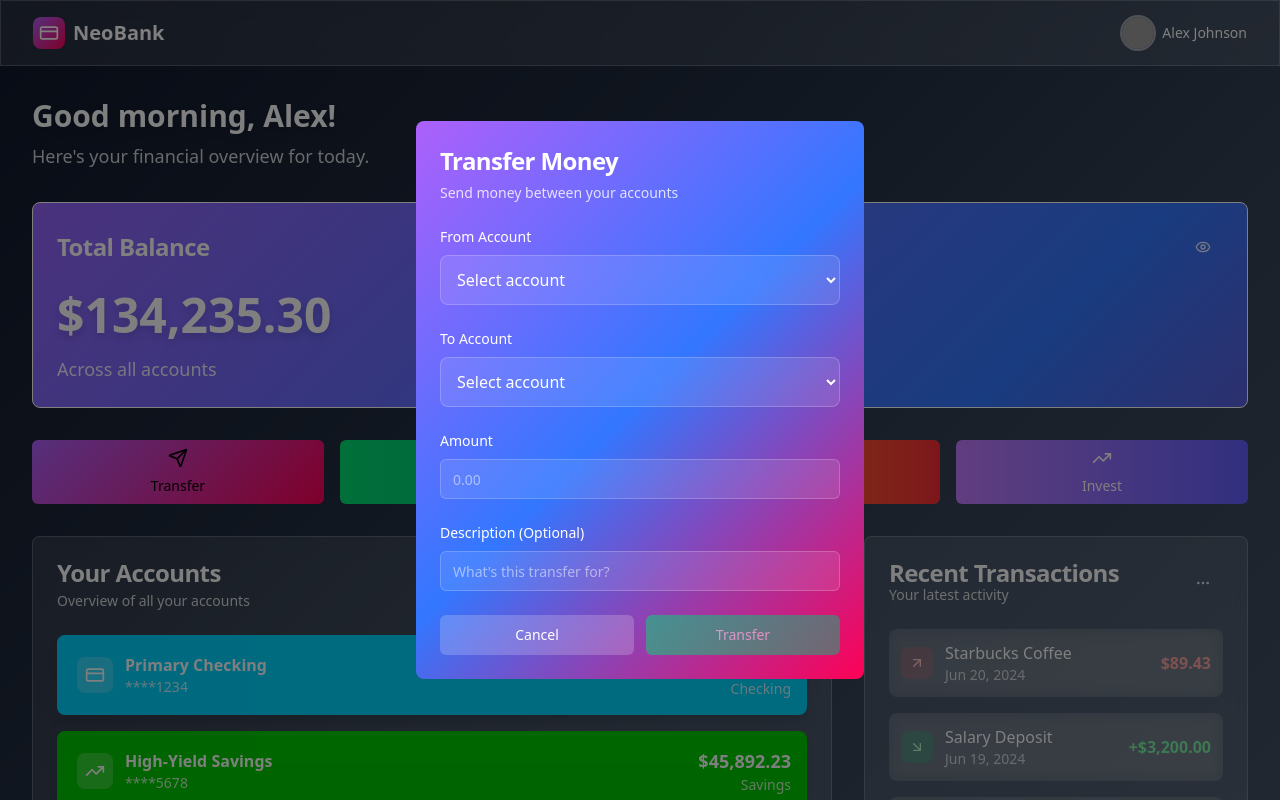
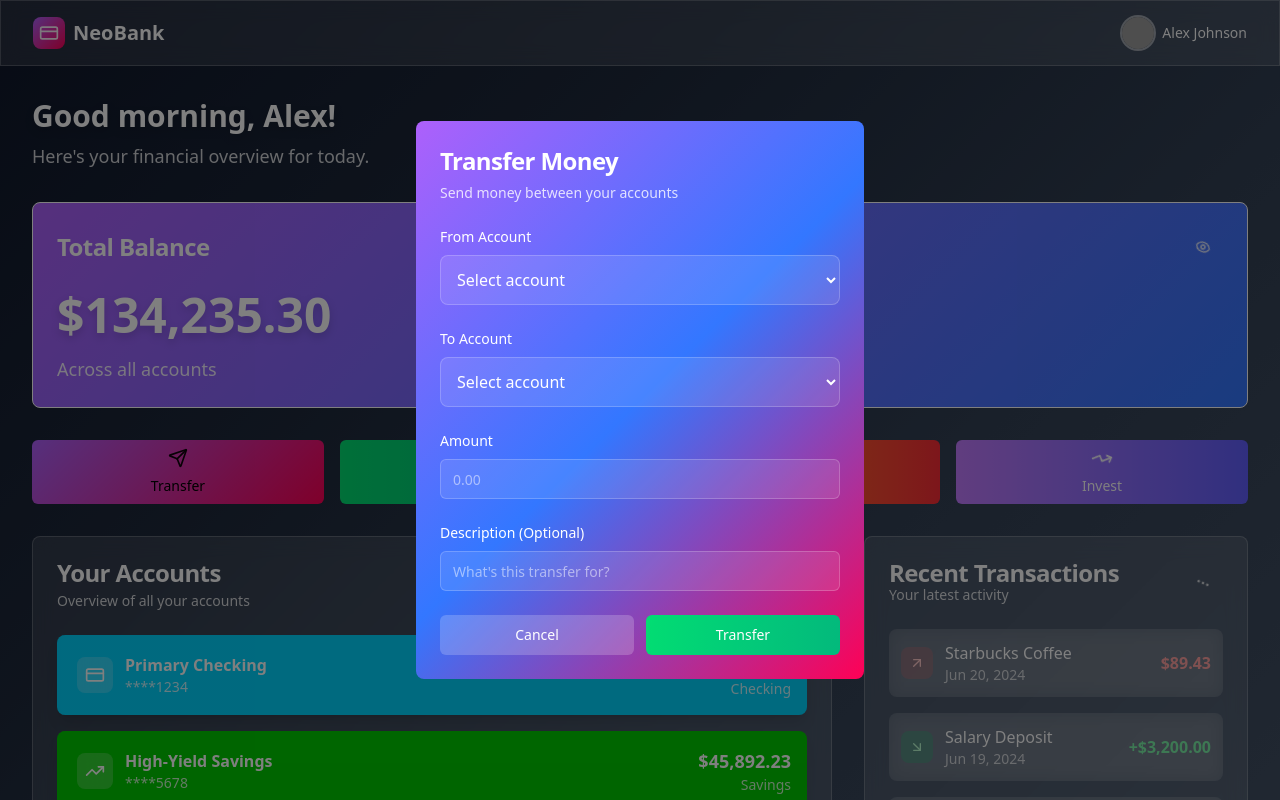
Before and after one commit to bugracinbat/banking-app, a React (Vite) app: page / in a window 1280 px wide. Both pictures are taken after a click on the button "Transfer". Shown: the top 800 px of the page. Built offline with nearby package versions, Linux system fonts and the light colour scheme; grey boxes are pictures that could not be loaded.

Commit message:
Add animations and hover effects to Dashboard and Transfer components; enhance styles in index.css for improved user experience.

```diff
--- a/src/components/Dashboard.tsx
+++ b/src/components/Dashboard.tsx
@@ -50,23 +50,23 @@ export function Dashboard() {
   return (
     <div className="min-h-screen gradient-professional">
       {/* Header */}
-      <header className="border-b glass-effect shadow-colorful">
+      <header className="border-b glass-effect shadow-colorful animate-fade-in">
         <div className="max-w-7xl mx-auto px-4 sm:px-6 lg:px-8">
           <div className="flex justify-between items-center h-16">
             <div className="flex items-center space-x-4">
-              <div className="flex items-center space-x-2">
-                <div className="w-8 h-8 gradient-primary rounded-lg flex items-center justify-center shadow-colorful">
-                  <CreditCard className="h-5 w-5 text-white" />
+              <div className="flex items-center space-x-2 animate-fade-in-left">
+                <div className="w-8 h-8 gradient-primary rounded-lg flex items-center justify-center shadow-colorful hover-glow animate-bounce-in">
+                  <CreditCard className="h-5 w-5 text-white animate-pulse-slow" />
                 </div>
                 <span className="text-xl font-bold text-white">NeoBank</span>
               </div>
             </div>
             <div className="flex items-center space-x-4">
-              <div className="flex items-center space-x-2">
+              <div className="flex items-center space-x-2 animate-fade-in-right">
                 <img
                   src={mockUser.avatar}
                   alt={mockUser.name}
-                  className="w-8 h-8 rounded-full ring-2 ring-white/50"
+                  className="w-8 h-8 rounded-full ring-2 ring-white/50 hover-lift"
                 />
                 <span className="text-sm font-medium text-white">
                   {mockUser.name}
@@ -79,27 +79,27 @@ export function Dashboard() {
 
       <main className="max-w-7xl mx-auto px-4 sm:px-6 lg:px-8 py-8">
         {/* Welcome Section */}
-        <div className="mb-8">
-          <h1 className="text-3xl font-bold mb-2 text-white drop-shadow-lg">
+        <div className="mb-8 animate-fade-in-up animate-delay-200">
+          <h1 className="text-3xl font-bold mb-2 text-white drop-shadow-lg animate-number">
             Good morning, {mockUser.name.split(" ")[0]}!
           </h1>
-          <p className="text-white/80 text-lg">
+          <p className="text-white/80 text-lg animate-fade-in animate-delay-300">
             Here's your financial overview for today.
           </p>
         </div>
 
         {/* Total Balance Card */}
-        <Card className="mb-8 gradient-card animate-gradient text-white shadow-colorful">
+        <Card className="mb-8 gradient-card animate-gradient text-white shadow-colorful hover-lift animate-fade-in-up animate-delay-500">
           <CardHeader>
             <div className="flex justify-between items-center">
-              <CardTitle className="text-white text-2xl">
+              <CardTitle className="text-white text-2xl animate-fade-in-left">
                 Total Balance
               </CardTitle>
               <Button
                 variant="ghost"
                 size="icon"
                 onClick={() => setShowBalance(!showBalance)}
-                className="text-white/90 hover:bg-white/10 shadow-pink"
+                className="text-white/90 hover:bg-white/10 shadow-pink hover:scale-110 transition-all duration-300 animate-spin-slow"
               >
                 {showBalance ? (
                   <Eye className="h-4 w-4" />
@@ -110,32 +110,34 @@ export function Dashboard() {
             </div>
           </CardHeader>
           <CardContent>
-            <div className="text-5xl font-bold mb-4 drop-shadow-lg">
+            <div className="text-5xl font-bold mb-4 drop-shadow-lg animate-number">
               {showBalance ? formatCurrency(totalBalance) : "••••••"}
             </div>
-            <p className="text-white/90 text-lg">Across all accounts</p>
+            <p className="text-white/90 text-lg animate-fade-in">
+              Across all accounts
+            </p>
           </CardContent>
         </Card>
 
         {/* Quick Actions */}
-        <div className="grid grid-cols-1 md:grid-cols-4 gap-4 mb-8">
+        <div className="grid grid-cols-1 md:grid-cols-4 gap-4 mb-8 animate-fade-in-up">
           <Button
-            className="h-16 flex-col space-y-2 gradient-primary shadow-colorful hover:scale-105 transition-transform"
+            className="h-16 flex-col space-y-2 gradient-primary shadow-colorful hover:scale-110 transition-all duration-300 hover-glow animate-bounce-in animate-delay-100"
             onClick={() => setShowTransfer(true)}
           >
-            <Send className="h-5 w-5" />
+            <Send className="h-5 w-5 animate-pulse-slow" />
             <span>Transfer</span>
           </Button>
-          <Button className="h-16 flex-col space-y-2 bg-gradient-to-r from-green-400 to-emerald-500 text-white shadow-blue hover:scale-105 transition-transform">
-            <Plus className="h-5 w-5" />
+          <Button className="h-16 flex-col space-y-2 bg-gradient-to-r from-green-400 to-emerald-500 text-white shadow-blue hover:scale-110 transition-all duration-300 hover-lift animate-bounce-in animate-delay-200">
+            <Plus className="h-5 w-5 animate-spin-slow" />
             <span>Add Money</span>
           </Button>
-          <Button className="h-16 flex-col space-y-2 bg-gradient-to-r from-orange-400 to-red-500 text-white shadow-pink hover:scale-105 transition-transform">
-            <CreditCard className="h-5 w-5" />
+          <Button className="h-16 flex-col space-y-2 bg-gradient-to-r from-orange-400 to-red-500 text-white shadow-pink hover:scale-110 transition-all duration-300 hover-glow animate-bounce-in animate-delay-300">
+            <CreditCard className="h-5 w-5 animate-pulse-slow" />
             <span>Pay Bills</span>
           </Button>
-          <Button className="h-16 flex-col space-y-2 bg-gradient-to-r from-purple-400 to-indigo-500 text-white shadow-colorful hover:scale-105 transition-transform">
-            <TrendingUp className="h-5 w-5" />
+          <Button className="h-16 flex-col space-y-2 bg-gradient-to-r from-purple-400 to-indigo-500 text-white shadow-colorful hover:scale-110 transition-all duration-300 hover-lift animate-bounce-in animate-delay-500">
+            <TrendingUp className="h-5 w-5 animate-spin-slow" />
             <span>Invest</span>
           </Button>
         </div>
@@ -143,19 +145,25 @@ export function Dashboard() {
         <div className="grid grid-cols-1 lg:grid-cols-3 gap-8">
           {/* Accounts Overview */}
           <div className="lg:col-span-2">
-            <Card className="glass-effect border-white/20 shadow-colorful">
+            <Card className="glass-effect border-white/20 shadow-colorful hover-lift animate-fade-in-left">
               <CardHeader>
-                <CardTitle className="text-white">Your Accounts</CardTitle>
-                <CardDescription className="text-white/80">
+                <CardTitle className="text-white animate-fade-in">
+                  Your Accounts
+                </CardTitle>
+                <CardDescription className="text-white/80 animate-fade-in animate-delay-100">
                   Overview of all your accounts
                 </CardDescription>
               </CardHeader>
               <CardContent>
                 <div className="space-y-4">
-                  {mockAccounts.map((account) => (
+                  {mockAccounts.map((account, index) => (
                     <div
                       key={account.id}
-                      className={`flex items-center justify-between p-4 rounded-lg account-${account.type} text-white shadow-lg hover:scale-105 transition-transform`}
+                      className={`flex items-center justify-between p-4 rounded-lg account-${
+                        account.type
+                      } text-white shadow-lg hover:scale-105 transition-all duration-300 hover-glow animate-fade-in-up animate-delay-${
+                        (index + 1) * 100
+                      }`}
                     >
                       <div className="flex items-center space-x-3">
                         <div className="p-2 bg-white/20 rounded-lg backdrop-blur-sm">
@@ -189,21 +197,21 @@ export function Dashboard() {
 
           {/* Recent Transactions */}
           <div>
-            <Card className="glass-effect border-white/20 shadow-blue">
+            <Card className="glass-effect border-white/20 shadow-blue hover-lift animate-fade-in-right">
               <CardHeader>
                 <div className="flex justify-between items-center">
                   <div>
-                    <CardTitle className="text-white">
+                    <CardTitle className="text-white animate-fade-in">
                       Recent Transactions
                     </CardTitle>
-                    <CardDescription className="text-white/80">
+                    <CardDescription className="text-white/80 animate-fade-in animate-delay-100">
                       Your latest activity
                     </CardDescription>
                   </div>
                   <Button
                     variant="ghost"
                     size="icon"
-                    className="text-white/80 hover:bg-white/10"
+                    className="text-white/80 hover:bg-white/10 hover:scale-110 transition-all duration-300 animate-spin-slow"
                   >
                     <MoreHorizontal className="h-4 w-4" />
                   </Button>
@@ -211,10 +219,12 @@ export function Dashboard() {
               </CardHeader>
               <CardContent>
                 <div className="space-y-4">
-                  {recentTransactions.map((transaction) => (
+                  {recentTransactions.map((transaction, index) => (
                     <div
                       key={transaction.id}
-                      className="flex items-center justify-between p-3 rounded-lg bg-white/10 backdrop-blur-sm hover:bg-white/20 transition-all"
+                      className={`flex items-center justify-between p-3 rounded-lg bg-white/10 backdrop-blur-sm hover:bg-white/20 transition-all duration-300 hover:scale-105 hover-glow animate-fade-in-up animate-delay-${
+                        (index + 2) * 100
+                      }`}
                     >
                       <div className="flex items-center space-x-3">
                         <div
--- a/src/components/Transfer.tsx
+++ b/src/components/Transfer.tsx
@@ -68,24 +68,26 @@ export function Transfer({ onClose }: TransferProps) {
         backgroundColor: "rgba(0, 0, 0, 0.5)",
       }}
     >
-      <Card className="w-full max-w-md gradient-card shadow-colorful border-0">
+      <Card className="w-full max-w-md gradient-card shadow-colorful border-0 animate-bounce-in hover-glow">
         <CardHeader>
-          <CardTitle className="text-white text-2xl">Transfer Money</CardTitle>
-          <CardDescription className="text-white/80">
+          <CardTitle className="text-white text-2xl animate-fade-in">
+            Transfer Money
+          </CardTitle>
+          <CardDescription className="text-white/80 animate-fade-in animate-delay-100">
             Send money between your accounts
           </CardDescription>
         </CardHeader>
         <CardContent>
           <form onSubmit={handleSubmit} className="space-y-6">
             {/* From Account */}
-            <div>
+            <div className="animate-fade-in-up animate-delay-200">
               <label className="text-sm font-medium mb-2 block text-white">
                 From Account
               </label>
               <select
                 value={fromAccount}
                 onChange={(e) => setFromAccount(e.target.value)}
-                className="w-full p-3 border rounded-lg bg-white/10 backdrop-blur-sm text-white border-white/20"
+                className="w-full p-3 border rounded-lg bg-white/10 backdrop-blur-sm text-white border-white/20 hover:bg-white/20 transition-all duration-300"
                 required
               >
                 <option value="">Select account</option>
@@ -98,14 +100,14 @@ export function Transfer({ onClose }: TransferProps) {
             </div>
 
             {/* To Account */}
-            <div>
+            <div className="animate-fade-in-up animate-delay-300">
               <label className="text-sm font-medium mb-2 block text-white">
                 To Account
               </label>
               <select
                 value={toAccount}
                 onChange={(e) => setToAccount(e.target.value)}
-                className="w-full p-3 border rounded-lg bg-white/10 backdrop-blur-sm text-white border-white/20"
+                className="w-full p-3 border rounded-lg bg-white/10 backdrop-blur-sm text-white border-white/20 hover:bg-white/20 transition-all duration-300"
                 required
               >
                 <option value="">Select account</option>
@@ -120,7 +122,7 @@ export function Transfer({ onClose }: TransferProps) {
             </div>
 
             {/* Amount */}
-            <div>
+            <div className="animate-fade-in-up animate-delay-500">
               <label className="text-sm font-medium mb-2 block text-white">
                 Amount
               </label>
@@ -130,13 +132,13 @@ export function Transfer({ onClose }: TransferProps) {
                 placeholder="0.00"
                 value={amount}
                 onChange={(e) => setAmount(e.target.value)}
-                className="bg-white/10 backdrop-blur-sm text-white border-white/20 placeholder:text-white/50"
+                className="bg-white/10 backdrop-blur-sm text-white border-white/20 placeholder:text-white/50 hover:bg-white/20 transition-all duration-300 focus:scale-105"
                 required
               />
             </div>
 
             {/* Description */}
-            <div>
+            <div className="animate-fade-in-up animate-delay-500">
               <label className="text-sm font-medium mb-2 block text-white">
                 Description (Optional)
               </label>
@@ -144,14 +146,14 @@ export function Transfer({ onClose }: TransferProps) {
                 placeholder="What's this transfer for?"
                 value={description}
                 onChange={(e) => setDescription(e.target.value)}
-                className="bg-white/10 backdrop-blur-sm text-white border-white/20 placeholder:text-white/50"
+                className="bg-white/10 backdrop-blur-sm text-white border-white/20 placeholder:text-white/50 hover:bg-white/20 transition-all duration-300 focus:scale-105"
               />
             </div>
 
             {/* Transfer Preview */}
             {fromAccount && toAccount && transferAmount > 0 && (
-              <div className="bg-white/10 backdrop-blur-sm p-4 rounded-lg border border-white/20">
-                <h3 className="font-medium mb-3 text-white">
+              <div className="bg-white/10 backdrop-blur-sm p-4 rounded-lg border border-white/20 animate-bounce-in hover-glow">
+                <h3 className="font-medium mb-3 text-white animate-pulse-slow">
                   Transfer Summary
                 </h3>
                 <div className="flex items-center justify-between text-sm">
@@ -167,11 +169,11 @@ export function Transfer({ onClose }: TransferProps) {
                       </>
                     )}
                   </div>
-                  <ArrowRight className="h-4 w-4 text-white" />
+                  <ArrowRight className="h-4 w-4 text-white animate-pulse-slow" />
                   <div className="flex items-center space-x-2">
                     {selectedToAccount && (
                       <>
-                        <div className="p-1 bg-white/20 rounded">
+                        <div className="p-1 bg-white/20 rounded animate-spin-slow">
                           {getAccountIcon(selectedToAccount.type)}
                         </div>
                         <span className="text-white">
@@ -184,7 +186,7 @@ export function Transfer({ onClose }: TransferProps) {
                 <div className="mt-3 pt-3 border-t border-white/20">
                   <div className="flex justify-between text-sm">
                     <span className="text-white/80">Amount:</span>
-                    <span className="font-medium text-white">
+                    <span className="font-medium text-white animate-number">
                       {formatCurrency(transferAmount)}
                     </span>
                   </div>
@@ -197,17 +199,17 @@ export function Transfer({ onClose }: TransferProps) {
             )}
 
             {/* Actions */}
-            <div className="flex space-x-3">
+            <div className="flex space-x-3 animate-fade-in-up">
               <Button
                 type="button"
-                className="flex-1 bg-white/20 backdrop-blur-sm text-white border-white/30 hover:bg-white/30"
+                className="flex-1 bg-white/20 backdrop-blur-sm text-white border-white/30 hover:bg-white/30 hover:scale-105 transition-all duration-300"
                 onClick={onClose}
               >
                 Cancel
               </Button>
               <Button
                 type="submit"
-                className="flex-1 bg-gradient-to-r from-green-400 to-emerald-500 text-white shadow-blue hover:scale-105 transition-transform"
+                className="flex-1 bg-gradient-to-r from-green-400 to-emerald-500 text-white shadow-blue hover:scale-110 transition-all duration-300 hover-glow animate-pulse-slow"
                 disabled={!fromAccount || !toAccount || !amount || isSubmitting}
               >
                 {isSubmitting ? "Processing..." : "Transfer"}
--- a/src/index.css
+++ b/src/index.css
@@ -128,6 +128,189 @@
   }
 }
 
+/* Fade in animations */
+.animate-fade-in {
+  animation: fade-in 0.6s ease-out forwards;
+}
+
+.animate-fade-in-up {
+  animation: fade-in-up 0.8s ease-out forwards;
+}
+
+.animate-fade-in-left {
+  animation: fade-in-left 0.7s ease-out forwards;
+}
+
+.animate-fade-in-right {
+  animation: fade-in-right 0.7s ease-out forwards;
+}
+
+@keyframes fade-in {
+  from {
+    opacity: 0;
+  }
+  to {
+    opacity: 1;
+  }
+}
+
+@keyframes fade-in-up {
+  from {
+    opacity: 0;
+    transform: translateY(30px);
+  }
+  to {
+    opacity: 1;
+    transform: translateY(0);
+  }
+}
+
+@keyframes fade-in-left {
+  from {
+    opacity: 0;
+    transform: translateX(-30px);
+  }
+  to {
+    opacity: 1;
+    transform: translateX(0);
+  }
+}
+
+@keyframes fade-in-right {
+  from {
+    opacity: 0;
+    transform: translateX(30px);
+  }
+  to {
+    opacity: 1;
+    transform: translateX(0);
+  }
+}
+
+/* Pulse animation */
+.animate-pulse-slow {
+  animation: pulse-slow 3s ease-in-out infinite;
+}
+
+@keyframes pulse-slow {
+  0%,
+  100% {
+    opacity: 1;
+  }
+  50% {
+    opacity: 0.7;
+  }
+}
+
+/* Bounce animation */
+.animate-bounce-in {
+  animation: bounce-in 0.6s ease-out;
+}
+
+@keyframes bounce-in {
+  0% {
+    transform: scale(0.3);
+    opacity: 0;
+  }
+  50% {
+    transform: scale(1.05);
+    opacity: 0.8;
+  }
+  70% {
+    transform: scale(0.9);
+    opacity: 0.9;
+  }
+  100% {
+    transform: scale(1);
+    opacity: 1;
+  }
+}
+
+/* Slide animations */
+.animate-slide-up {
+  animation: slide-up 0.5s ease-out;
+}
+
+@keyframes slide-up {
+  from {
+    transform: translateY(100%);
+    opacity: 0;
+  }
+  to {
+    transform: translateY(0);
+    opacity: 1;
+  }
+}
+
+/* Hover animations */
+.hover-lift {
+  transition: all 0.3s cubic-bezier(0.4, 0, 0.2, 1);
+}
+
+.hover-lift:hover {
+  transform: translateY(-8px);
+  box-shadow: 0 20px 40px rgba(0, 0, 0, 0.2);
+}
+
+.hover-glow {
+  transition: all 0.3s ease;
+}
+
+.hover-glow:hover {
+  box-shadow: 0 0 30px rgba(168, 85, 247, 0.4);
+}
+
+/* Rotating animation */
+.animate-spin-slow {
+  animation: spin-slow 8s linear infinite;
+}
+
+@keyframes spin-slow {
+  from {
+    transform: rotate(0deg);
+  }
+  to {
+    transform: rotate(360deg);
+  }
+}
+
+/* Number counter animation */
+.animate-number {
+  animation: number-pop 0.8s ease-out;
+}
+
+@keyframes number-pop {
+  0% {
+    transform: scale(0.8);
+    opacity: 0;
+  }
+  50% {
+    transform: scale(1.1);
+    opacity: 0.8;
+  }
+  100% {
+    transform: scale(1);
+    opacity: 1;
+  }
+}
+
+/* Stagger animation delays */
+.animate-delay-100 {
+  animation-delay: 100ms;
+}
+
+.animate-delay-200 {
+  animation-delay: 200ms;
+}
+
+.animate-delay-300 {
+  animation-delay: 300ms;
+}
+
+.animate-delay-500 {
+  animation-delay: 500ms;
+}
+
 /* Glass effect */
 .glass-effect {
   backdrop-filter: blur(10px);
```
